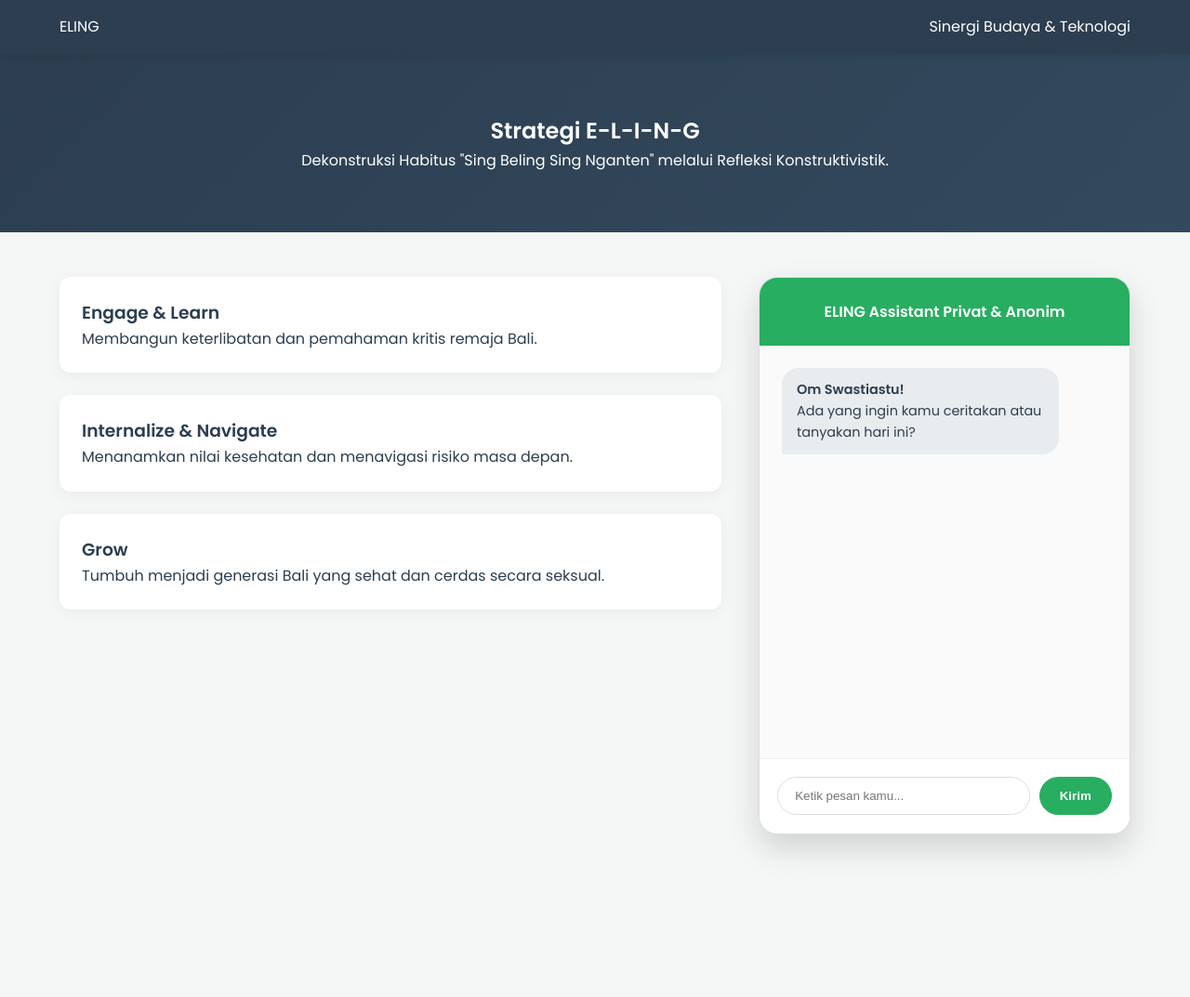
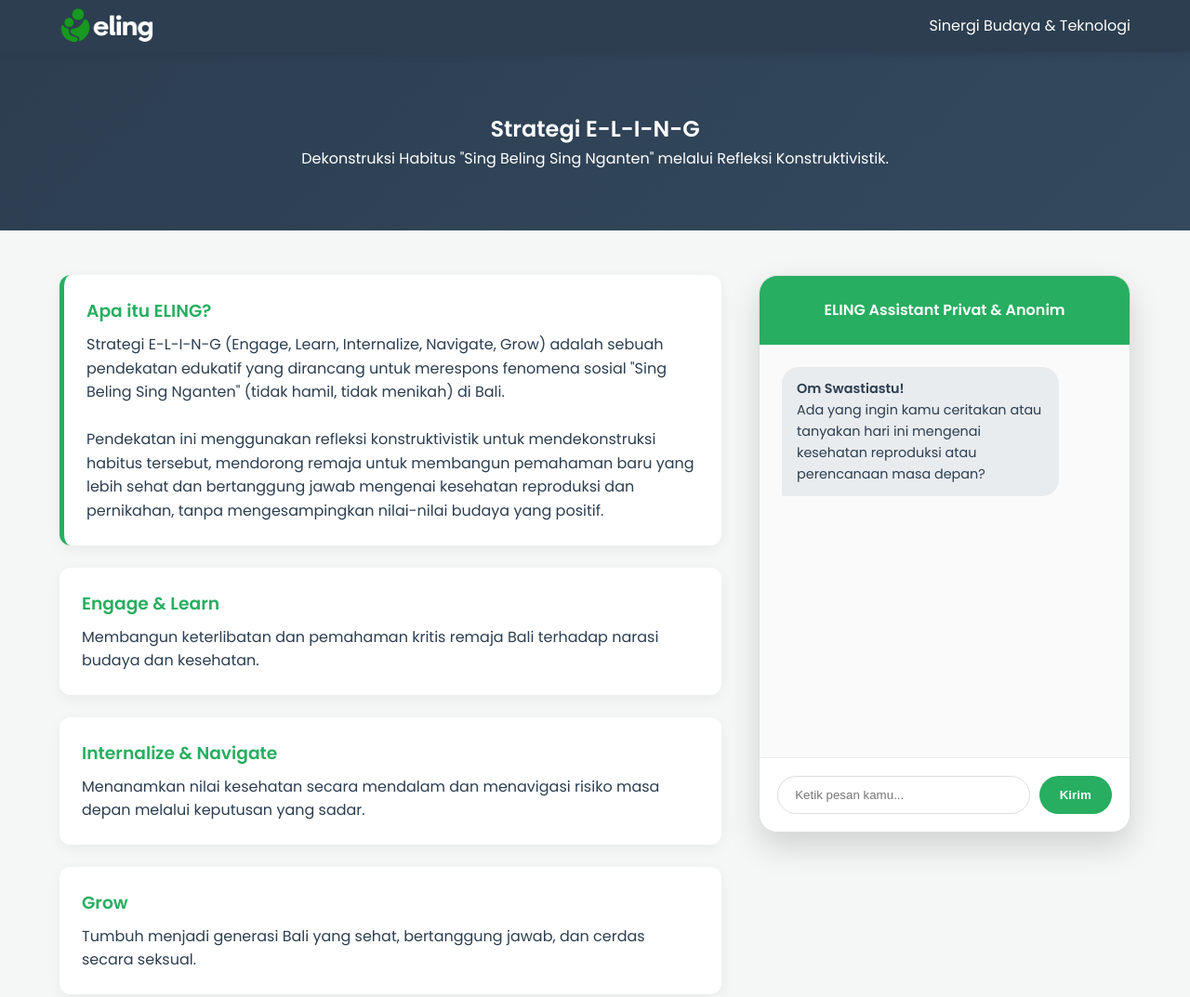
Before and after one commit to yanadiii/ELING, a website: page index.html in a window 1280 px wide. Shown: the top 1073 px of the page at 93% size. Before the commit the page ends 946 px from the top, so only its background shows below. Drawn offline with Linux system fonts and the light colour scheme.

Commit message:
FIXING GEMINI 3

```diff
--- a/index.html
+++ b/index.html
@@ -11,7 +11,7 @@
     <style>
       :root {
         --primary: #2c3e50;
-        --secondary: #27ae60;
+        --secondary: #27ae60; /* Hijau */
         --bg: #f4f7f6;
         --white: #ffffff;
       }
@@ -25,11 +25,14 @@
         background-color: var(--bg);
         color: var(--primary);
         line-height: 1.6;
+        display: flex;
+        flex-direction: column;
+        min-height: 100vh;
       }
       nav {
         background: var(--primary);
         color: white;
-        padding: 1rem 5%;
+        padding: 0.5rem 5%; /* Sedikit dikurangi padding vertikalnya */
         display: flex;
         justify-content: space-between;
         align-items: center;
@@ -38,12 +41,38 @@
         z-index: 1000;
         box-shadow: 0 2px 10px rgba(0, 0, 0, 0.1);
       }
+
+      /* Styling untuk Logo Image di kiri atas */
+      .logo-link {
+        display: flex;
+        align-items: center;
+        text-decoration: none;
+      }
+      .logo-image {
+        height: 40px; /* Sesuaikan tinggi logo */
+        width: auto;
+        display: block;
+      }
+      /* Jika gambar logo tidak load, teks ini akan muncul style-nya */
+      .logo-link span {
+        color: white;
+        font-weight: 600;
+        font-size: 1.5rem;
+        margin-left: 10px; /* Jarak jika ada teks disamping gambar */
+      }
+
       .hero {
         text-align: center;
         padding: 4rem 10%;
         background: linear-gradient(135deg, var(--primary), #34495e);
         color: white;
       }
+
+      /* Main content wrapper agar footer tetap di bawah */
+      .main-content {
+        flex: 1;
+      }
+
       .container {
         display: grid;
         grid-template-columns: 1fr 400px;
@@ -52,6 +81,7 @@
         max-width: 1300px;
         margin: 0 auto;
       }
+
       .card {
         background: white;
         padding: 1.5rem;
@@ -59,6 +89,19 @@
         box-shadow: 0 4px 15px rgba(0, 0, 0, 0.05);
         margin-bottom: 1.5rem;
       }
+
+      /* Perbaikan: Judul Engage dll jadi hijau */
+      .card h3 {
+        color: var(--secondary);
+        margin-bottom: 0.5rem;
+        font-weight: 600;
+      }
+
+      /* Styling khusus untuk card "Apa itu ELING" */
+      .about-card {
+        border-left: 5px solid var(--secondary);
+      }
+
       .chat-widget {
         background: white;
         border-radius: 20px;
@@ -67,7 +110,7 @@
         flex-direction: column;
         height: 600px;
         position: sticky;
-        top: 100px;
+        top: 80px; /* Sesuaikan dengan tinggi nav baru */
         overflow: hidden;
         border: 1px solid #ddd;
         z-index: 10;
@@ -125,6 +168,9 @@
         border-radius: 30px;
         outline: none;
       }
+      input:focus {
+        border-color: var(--secondary);
+      }
       button {
         background: var(--secondary);
         color: white;
@@ -133,11 +179,26 @@
         border-radius: 30px;
         cursor: pointer;
         font-weight: 600;
+        transition: background 0.3s;
+      }
+      button:hover {
+        background: #219150;
       }
       button:disabled {
         background: #ccc;
         cursor: not-allowed;
       }
+
+      /* Footer styling */
+      footer {
+        background: var(--primary);
+        color: rgba(255, 255, 255, 0.7);
+        text-align: center;
+        padding: 1.5rem 5%;
+        font-size: 0.9rem;
+        margin-top: auto;
+      }
+
       @media (max-width: 950px) {
         .container {
           grid-template-columns: 1fr;
@@ -146,15 +207,29 @@
           position: relative;
           top: 0;
           height: 500px;
+          margin-top: 2rem;
         }
       }
     </style>
   </head>
   <body>
     <nav>
-      <div class="logo">ELING</div>
+      <a href="#" class="logo-link">
+        <img
+          src="logo.png"
+          alt="Logo ELING"
+          class="logo-image"
+          onerror="
+            this.style.display = 'none';
+            this.nextElementSibling.style.display = 'block';
+          "
+        />
+        <span style="display: none">ELING</span>
+      </a>
       <div>Sinergi Budaya & Teknologi</div>
     </nav>
+
+    <div class="main-content">
       <section class="hero">
         <h1>Strategi E-L-I-N-G</h1>
         <p>
@@ -165,18 +240,43 @@
 
       <div class="container">
         <div class="info">
+          <div class="card about-card">
+            <h3>Apa itu ELING?</h3>
+            <p>
+              Strategi E-L-I-N-G (Engage, Learn, Internalize, Navigate, Grow)
+              adalah sebuah pendekatan edukatif yang dirancang untuk merespons
+              fenomena sosial "Sing Beling Sing Nganten" (tidak hamil, tidak
+              menikah) di Bali.
+            </p>
+            <br />
+            <p>
+              Pendekatan ini menggunakan refleksi konstruktivistik untuk
+              mendekonstruksi habitus tersebut, mendorong remaja untuk membangun
+              pemahaman baru yang lebih sehat dan bertanggung jawab mengenai
+              kesehatan reproduksi dan pernikahan, tanpa mengesampingkan
+              nilai-nilai budaya yang positif.
+            </p>
+          </div>
+
           <div class="card">
             <h3>Engage & Learn</h3>
-          <p>Membangun keterlibatan dan pemahaman kritis remaja Bali.</p>
+            <p>
+              Membangun keterlibatan dan pemahaman kritis remaja Bali terhadap
+              narasi budaya dan kesehatan.
+            </p>
           </div>
           <div class="card">
             <h3>Internalize & Navigate</h3>
-          <p>Menanamkan nilai kesehatan dan menavigasi risiko masa depan.</p>
+            <p>
+              Menanamkan nilai kesehatan secara mendalam dan menavigasi risiko
+              masa depan melalui keputusan yang sadar.
+            </p>
           </div>
           <div class="card">
             <h3>Grow</h3>
             <p>
-            Tumbuh menjadi generasi Bali yang sehat dan cerdas secara seksual.
+              Tumbuh menjadi generasi Bali yang sehat, bertanggung jawab, dan
+              cerdas secara seksual.
             </p>
           </div>
         </div>
@@ -188,15 +288,23 @@
           <div id="chat-content">
             <div class="bubble bot">
               <b>Om Swastiastu!</b><br />Ada yang ingin kamu ceritakan atau
-            tanyakan hari ini?
+              tanyakan hari ini mengenai kesehatan reproduksi atau perencanaan
+              masa depan?
             </div>
           </div>
           <div class="chat-input">
-          <input type="text" id="user-msg" placeholder="Ketik pesan kamu..." />
+            <input
+              type="text"
+              id="user-msg"
+              placeholder="Ketik pesan kamu..."
+            />
             <button id="send-btn" onclick="handleSend()">Kirim</button>
           </div>
         </div>
       </div>
+    </div>
+
+    <footer>develop by Adi Maha</footer>
 
     <script>
       const chatContent = document.getElementById("chat-content");
@@ -225,6 +333,7 @@
         chatContent.appendChild(typingDiv);
 
         try {
+          // Asumsi path API ini bekerja
           const response = await fetch("/api/chat", {
             method: "POST",
             headers: { "Content-Type": "application/json" },
@@ -238,12 +347,15 @@
           } else {
             appendMessage(
               "bot",
-              "Maaf, ELING sedang gangguan. Coba lagi nanti.",
+              "Maaf, asisten ELING sedang beristirahat sebentar. Coba lagi nanti ya.",
             );
           }
         } catch (err) {
-          typingDiv.remove();
-          appendMessage("bot", "Gagal terhubung ke server.");
+          if (document.querySelector(".typing")) typingDiv.remove();
+          appendMessage(
+            "bot",
+            "Gagal terhubung ke server. Pastikan koneksi internet Anda aktif.",
+          );
         } finally {
           sendBtn.disabled = false;
         }
```
Also changed, not shown: logo.png (added). Lines whose indentation alone changed are shown as unchanged.
